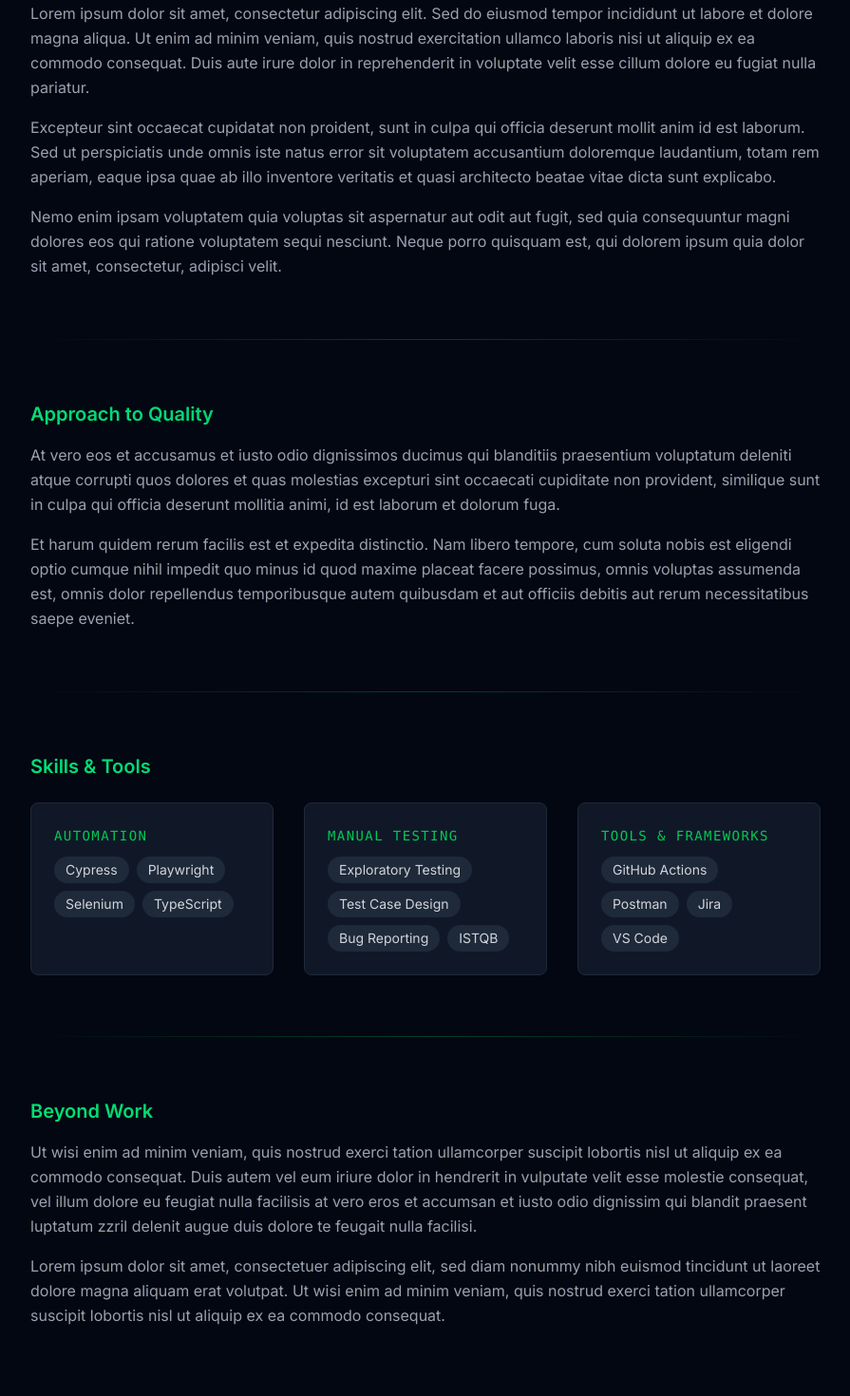
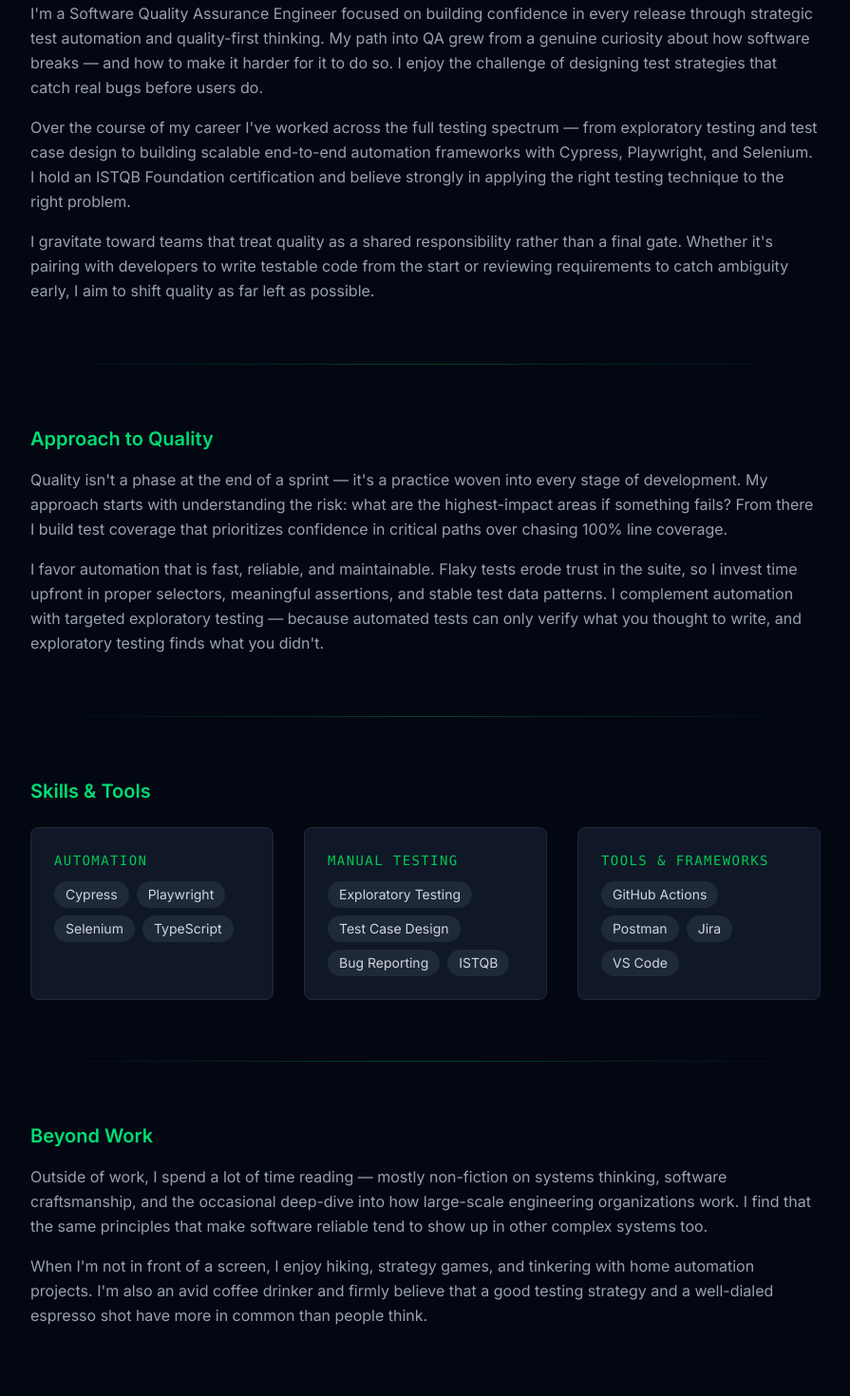
Before and after one commit to uphoffjs/uphoffjs.github.io, a Next.js app: page /about in a window 1280 px wide. Shown: the part 260-1730 px from the top of the page at 95% size, without its empty margins (192-1087 px from the left). Built offline with nearby package versions, Linux system fonts and the light colour scheme.

Commit message:
feat(03-02): replace lorem ipsum in About page with real professional content
- Bio section: professional background as QA engineer, ISTQB certified
- Philosophy section: shift-left testing, automation quality principles
- Interests section: authentic personal interests and analogies

```diff
--- a/src/app/about/page.tsx
+++ b/src/app/about/page.tsx
@@ -21,21 +21,24 @@ export default function AboutPage() {
           My Story
         </h2>
         <p className="text-gray-400 leading-relaxed mb-4">
-          Lorem ipsum dolor sit amet, consectetur adipiscing elit. Sed do eiusmod tempor incididunt
-          ut labore et dolore magna aliqua. Ut enim ad minim veniam, quis nostrud exercitation
-          ullamco laboris nisi ut aliquip ex ea commodo consequat. Duis aute irure dolor in
-          reprehenderit in voluptate velit esse cillum dolore eu fugiat nulla pariatur.
+          I&apos;m a Software Quality Assurance Engineer focused on building confidence in every
+          release through strategic test automation and quality-first thinking. My path into QA grew
+          from a genuine curiosity about how software breaks — and how to make it harder for it to
+          do so. I enjoy the challenge of designing test strategies that catch real bugs before
+          users do.
         </p>
         <p className="text-gray-400 leading-relaxed mb-4">
-          Excepteur sint occaecat cupidatat non proident, sunt in culpa qui officia deserunt mollit
-          anim id est laborum. Sed ut perspiciatis unde omnis iste natus error sit voluptatem
-          accusantium doloremque laudantium, totam rem aperiam, eaque ipsa quae ab illo inventore
-          veritatis et quasi architecto beatae vitae dicta sunt explicabo.
+          Over the course of my career I&apos;ve worked across the full testing spectrum — from
+          exploratory testing and test case design to building scalable end-to-end automation
+          frameworks with Cypress, Playwright, and Selenium. I hold an ISTQB Foundation
+          certification and believe strongly in applying the right testing technique to the right
+          problem.
         </p>
         <p className="text-gray-400 leading-relaxed">
-          Nemo enim ipsam voluptatem quia voluptas sit aspernatur aut odit aut fugit, sed quia
-          consequuntur magni dolores eos qui ratione voluptatem sequi nesciunt. Neque porro quisquam
-          est, qui dolorem ipsum quia dolor sit amet, consectetur, adipisci velit.
+          I gravitate toward teams that treat quality as a shared responsibility rather than a final
+          gate. Whether it&apos;s pairing with developers to write testable code from the start or
+          reviewing requirements to catch ambiguity early, I aim to shift quality as far left as
+          possible.
         </p>
       </section>
 
@@ -47,16 +50,17 @@ export default function AboutPage() {
           Approach to Quality
         </h2>
         <p className="text-gray-400 leading-relaxed mb-4">
-          At vero eos et accusamus et iusto odio dignissimos ducimus qui blanditiis praesentium
-          voluptatum deleniti atque corrupti quos dolores et quas molestias excepturi sint occaecati
-          cupiditate non provident, similique sunt in culpa qui officia deserunt mollitia animi, id
-          est laborum et dolorum fuga.
+          Quality isn&apos;t a phase at the end of a sprint — it&apos;s a practice woven into every
+          stage of development. My approach starts with understanding the risk: what are the
+          highest-impact areas if something fails? From there I build test coverage that prioritizes
+          confidence in critical paths over chasing 100% line coverage.
         </p>
         <p className="text-gray-400 leading-relaxed">
-          Et harum quidem rerum facilis est et expedita distinctio. Nam libero tempore, cum soluta
-          nobis est eligendi optio cumque nihil impedit quo minus id quod maxime placeat facere
-          possimus, omnis voluptas assumenda est, omnis dolor repellendus temporibusque autem
-          quibusdam et aut officiis debitis aut rerum necessitatibus saepe eveniet.
+          I favor automation that is fast, reliable, and maintainable. Flaky tests erode trust in
+          the suite, so I invest time upfront in proper selectors, meaningful assertions, and stable
+          test data patterns. I complement automation with targeted exploratory testing — because
+          automated tests can only verify what you thought to write, and exploratory testing finds
+          what you didn&apos;t.
         </p>
       </section>
 
@@ -78,17 +82,16 @@ export default function AboutPage() {
           Beyond Work
         </h2>
         <p className="text-gray-400 leading-relaxed mb-4">
-          Ut wisi enim ad minim veniam, quis nostrud exerci tation ullamcorper suscipit lobortis
-          nisl ut aliquip ex ea commodo consequat. Duis autem vel eum iriure dolor in hendrerit in
-          vulputate velit esse molestie consequat, vel illum dolore eu feugiat nulla facilisis at
-          vero eros et accumsan et iusto odio dignissim qui blandit praesent luptatum zzril delenit
-          augue duis dolore te feugait nulla facilisi.
+          Outside of work, I spend a lot of time reading — mostly non-fiction on systems thinking,
+          software craftsmanship, and the occasional deep-dive into how large-scale engineering
+          organizations work. I find that the same principles that make software reliable tend to
+          show up in other complex systems too.
         </p>
         <p className="text-gray-400 leading-relaxed">
-          Lorem ipsum dolor sit amet, consectetuer adipiscing elit, sed diam nonummy nibh euismod
-          tincidunt ut laoreet dolore magna aliquam erat volutpat. Ut wisi enim ad minim veniam,
-          quis nostrud exerci tation ullamcorper suscipit lobortis nisl ut aliquip ex ea commodo
-          consequat.
+          When I&apos;m not in front of a screen, I enjoy hiking, strategy games, and tinkering with
+          home automation projects. I&apos;m also an avid coffee drinker and firmly believe that a
+          good testing strategy and a well-dialed espresso shot have more in common than people
+          think.
         </p>
       </section>
     </div>
```
